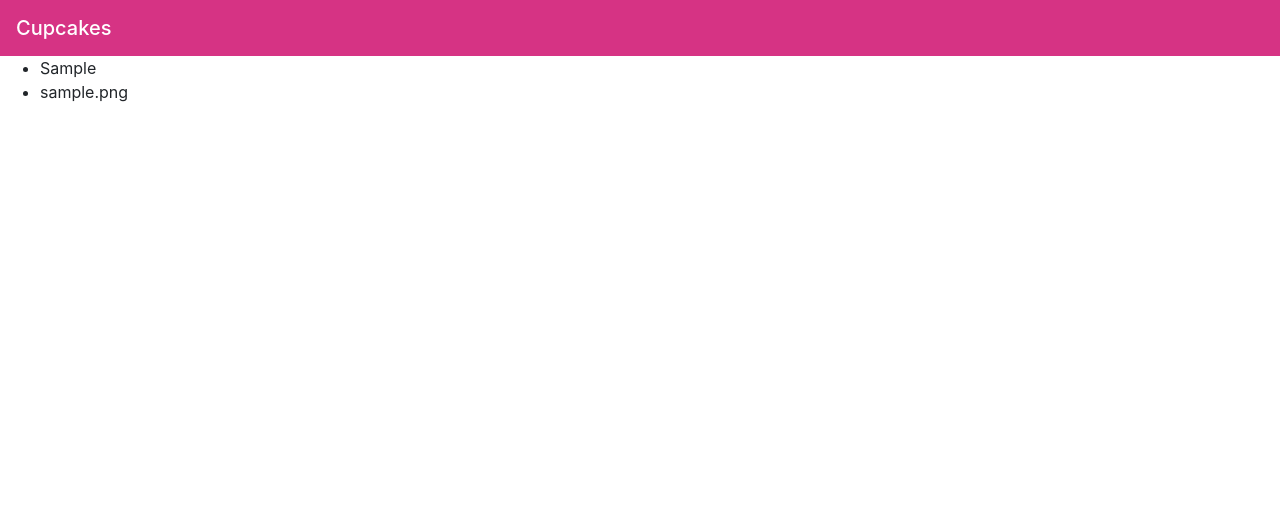
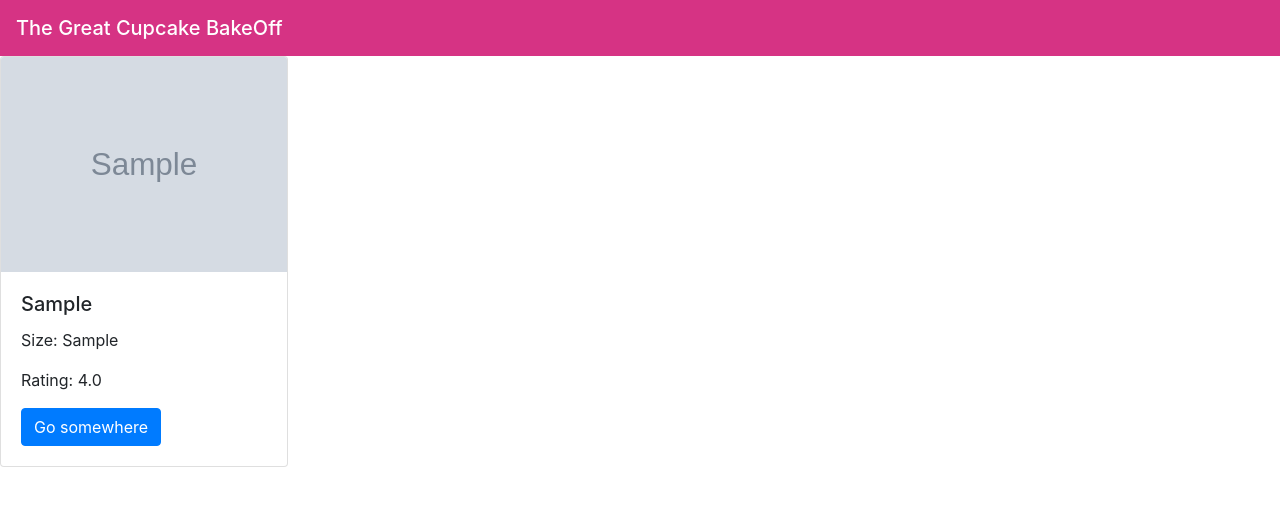
Before and after one commit to acmenes/cupcakes, a Flask app: template templates/home.html in a window 1280 px wide. Shown: the top 506 px of the page. Run offline with Flask 2, Linux system fonts and the light colour scheme; the template is opened without the code that fills it: values that come from a table or form of the project are taken from there, others are empty; tables that the repository leaves empty hold one stand-in row (values such as "Sample post"); grey boxes marked "Sample" are stand-in pictures; some libraries are stand-ins or nearby versions.

Commit message:
adding form and changing routes to api also json

```diff
--- a/app.py
+++ b/app.py
@@ -12,8 +12,21 @@ app.config['SECRET_KEY'] = 'MissMillieIsGood'
 
 connect_db(app)
 
-@app.route('/')
+# to serialize the cupcakes
+# all_cupcakes = [Cupcake.query.all()]
+# return jsonify
+
+@app.route('/api/cupcakes')
 def home_page():
 
     cupcakes = Cupcake.query.all()
     return render_template('home.html', cupcakes=cupcakes)
+
+@app.route('/api/cupcakes/<int:cupcake_id>')
+def cupcake_info():
+    return "cupcake"
+
+@app.route('/test')
+def test_json():
+    all_cupcakes = [cupcake.serialize() for cupcake in Cupcake.query.all()]
+    return jsonify(all_cupcakes)
--- a/models.py
+++ b/models.py
@@ -19,7 +19,9 @@ class Cupcake(db.Model):
     rating = db.Column(db.Float, nullable=False)
     image = db.Column(db.Text, nullable=False, default=DEFAULT_CUPCAKE_IMG)
 
-    def to_dict(self):
+    # turning this into something that can be serialized
+
+    def serialize(self):
 
         return {
             "id" : self.id,
--- a/templates/base.html
+++ b/templates/base.html
@@ -9,7 +9,7 @@
 </head>
 <body>
     <nav class="navbar navbar-expand-lg navbar-dark" style="background-color: #d63384;">
-        <span class="navbar-brand mb-0 h1">Cupcakes</span>
+        <span class="navbar-brand mb-0 h1">The Great Cupcake BakeOff</span>
       </nav>
 
 {% block content %}{% endblock %}
--- a/templates/home.html
+++ b/templates/home.html
@@ -1,14 +1,19 @@
 {% extends 'base.html' %}
 
 {% block content %}
-
-<ul>
-{% for cupcake in cupcakes %}
-
-<li>{{ cupcake.flavor }}</li>
-<li>{{ cupcake.image }}</li>
-
-{% endfor %}
-</ul>
-
+<div class="container-fluid">
+    <div class="row" id="css-row">
+        {% for cupcake in cupcakes %}
+            <div class="card" style="width: 18rem;">
+                <img class="card-img-top" src="{{ cupcake.image }}" alt="Card image cap">
+                <div class="card-body">
+                <h5 class="card-title">{{ cupcake.flavor }}</h5>
+                <p class="card-text">Size: {{ cupcake.size }}</p>
+                <p class="card-text">Rating: {{ cupcake.rating }}</p>
+                <a href="#" class="btn btn-primary">Go somewhere</a>
+                </div>
+            </div>
+        {% endfor %}
+    </div>
+</div>
 {% endblock %}
```
Also changed, not shown: forms.py (added, +22 -0 lines), templates/cupcake.html (added), templates/form.html (added).
